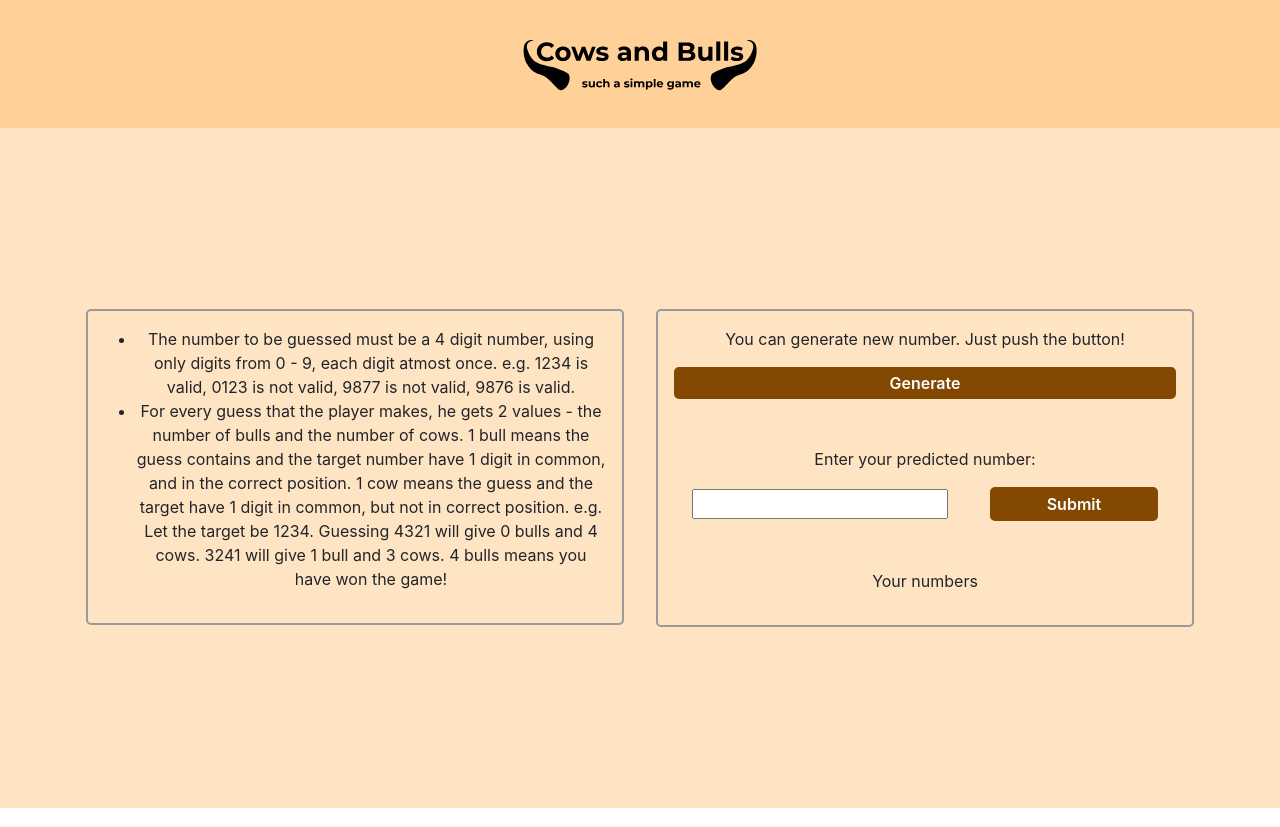
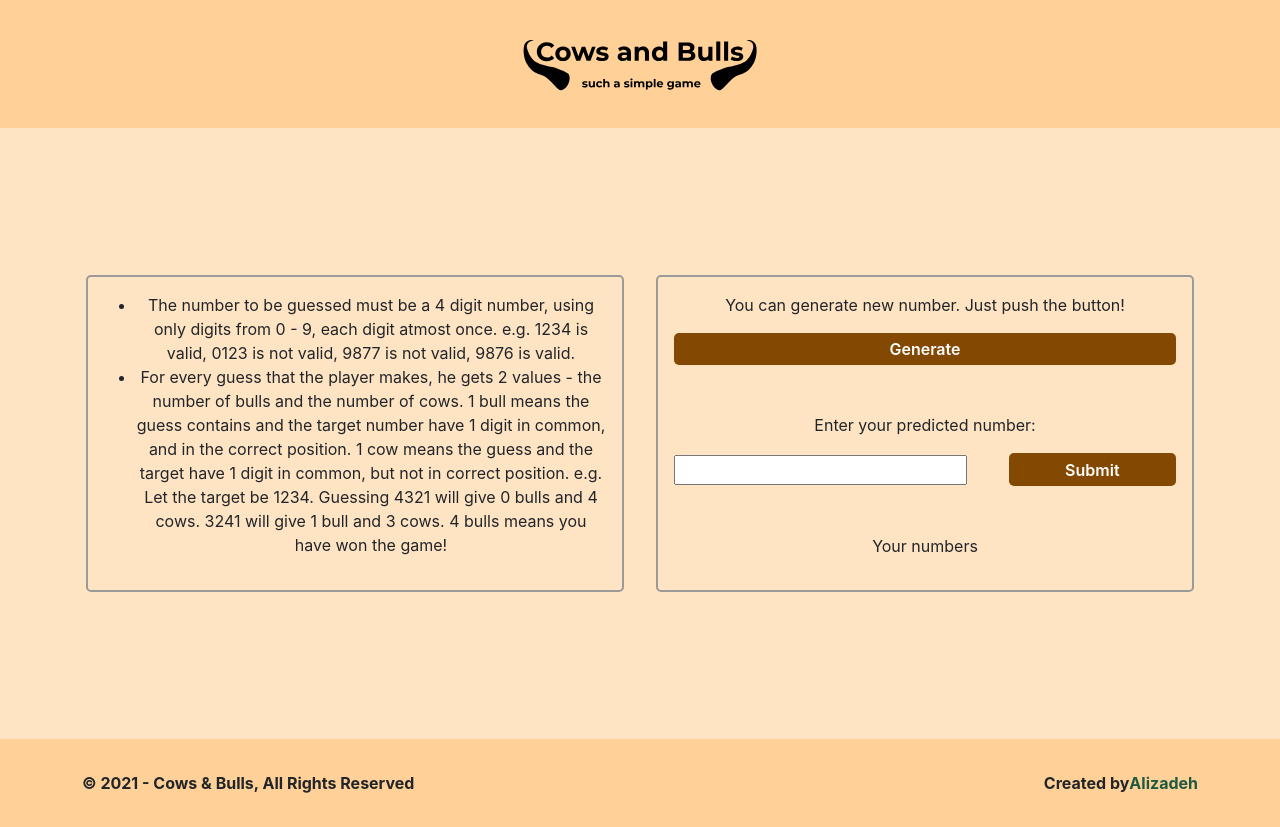
Before and after one commit to futures1mple/cowsbulls, a React (Create React App) app: page / in a window 1280 px wide. Built offline with nearby package versions, Linux system fonts and the light colour scheme.

Commit message:
fixes with form

```diff
--- a/src/components/Footer/Footer.css
+++ b/src/components/Footer/Footer.css
@@ -0,0 +1,28 @@
+.Footer {
+    background-color: rgb(255, 208, 151);
+    padding: 2rem 0;
+}
+
+.allRights {
+    font-weight: bold;
+    width: 100%;
+    display: flex;
+    justify-content: flex-start;
+}
+
+.createdBy {
+    font-weight: bold;
+    width: 100%;
+    display: flex;
+    justify-content: flex-end;
+}
+
+.companyName {
+    text-decoration: none;
+    color: #1d5a40;
+    transition: ease-in-out .3s;
+}
+
+.companyName:hover {
+    color: #277452;
+}
--- a/src/components/Footer/Footer.tsx
+++ b/src/components/Footer/Footer.tsx
@@ -1,4 +1,5 @@
 import React from 'react'
+import { Col, Container, Row } from 'reactstrap'
 import './Footer.css'
 
 interface FooterProps {
@@ -7,7 +8,20 @@
 const Footer: React.FC<FooterProps> = () => {
     return (
         <div className="Footer">
-
+            <Container>
+                <Row>
+                    <Col xs='12' md='6'>
+                        <div className="allRights">
+                            © {new Date().getFullYear()} - Cows & Bulls, All Rights Reserved
+                        </div>
+                    </Col>
+                    <Col xs='12' md='6'>
+                        <div className="createdBy">
+                            Created by<a className='companyName' href='#'>Alizadeh</a>
+                        </div>
+                    </Col>
+                </Row>
+            </Container>
         </div>
     );
 }
--- a/src/components/Game/Game.css
+++ b/src/components/Game/Game.css
@@ -3,8 +3,7 @@
     display: flex;
     justify-content: center;
     align-items: center;
-    padding: 4rem;
-    min-height: 85vh;
+    min-height: 76.4vh;
 }
 
 .Game .game-board {
@@ -13,6 +12,13 @@
     padding: 1rem;
     display: flex;
     justify-content: space-between;
+}
+
+.win-banner {
+    display: flex;
+    flex-direction: column;
+    justify-content: center;
+    align-items: center;
 }
 
 
--- a/src/components/Game/Game.tsx
+++ b/src/components/Game/Game.tsx
@@ -4,6 +4,8 @@
 interface GameProps {}
 
 let ourNumber = 0;
+
+
 var fullNumber = [];
 var digit1 = Math.floor(Math.random() * 10);
 while(digit1 === 0) {
@@ -23,6 +25,7 @@
 }
 fullNumber.push(digit1, digit2, digit3, digit4);
 ourNumber = parseInt(fullNumber.join(""));
+
 
 const Game: React.FC<GameProps> = () => {
     const [ userNumber , setUserNumber ] = useState("");
@@ -85,8 +88,8 @@
         <div className="Game">
             <div className="container d-flex flex-wrap">
                 <div className="row">
-                    <div className="col-12 col-md-6 p-3">
-                        <div id="game-board" className="game-board rules-container">
+                    <div className="col-12 col-md-6 p-3" style={{height: 'inherit'}}>
+                        <div id="game-board" className="game-board rules-container h-100">
                             <ul>
                                 <li>The number to be guessed must be a 4 digit number, using only digits from 0 - 9, each digit atmost once. e.g. 1234 is valid, 0123 is not valid, 9877 is not valid, 9876 is valid.</li>
                                 <li>For every guess that the player makes, he gets 2 values - the number of bulls and the number of cows. 1 bull means the guess contains and the target number have 1 digit in common, and in the correct position. 1 cow means the guess and the target have 1 digit in common, but not in correct position. e.g. Let the target be 1234. Guessing 4321 will give 0 bulls and 4 cows. 3241 will give 1 bull and 3 cows. 4 bulls means you have won the game!</li>
@@ -114,21 +117,24 @@
                             </div>
                             <div className="col-12">Enter your predicted number:</div>
                             <div className="mt-3 justify-content-between col-12">
+                                <form onSubmit={(e) => {
+                                            numberCheck();
+
+                                        }}>
                                     <input
-                                    type="number col-7"
+                                        type="number"
                                         onChange={(e) => {
                                             setUserNumber(e.target.value);
                                         }}
-                                    className="user-input-field"
+                                        className="user-input-field col-7"
                                         />
                                     <button
+                                        type='submit'
                                         className="user-button offset-1 col-4"
-                                    onClick={(e) => {
-                                        numberCheck();
-                                    }}
                                         >
                                         Submit
                                     </button>
+                                </form>
                             </div>
                             <div className="col-6 offset-3 align-items-center mt-5">
                                 <div className="col-12 text-center">Your numbers</div>
@@ -143,8 +149,7 @@
                         </div>
                     </div>
 
-                </div>
-                <div id='win-banner' className="win-banner d-none">
+                    <div id='win-banner' className="win-banner d-none col-12 col-md-6">
                         <div className="win-text" style={{ fontSize: "3rem" }}>
                             You win!
                             <div className="pace">You did it in {pace} steps</div>
@@ -163,6 +168,7 @@
                     </div>
                 </div>
             </div>
+        </div>
     );
 };
 
--- a/src/components/Header/Header.tsx
+++ b/src/components/Header/Header.tsx
@@ -10,7 +10,7 @@
             <div className="container p-4">
                 <div className="row">
                     <div className="col-12 col-md-6 offset-md-3 logo">
-                        <Logo style={{width:'20rem', height:'5rem'}}/>
+                        <Logo style={{width:'100%', height:'5rem'}}/>
                     </div>
                 </div>
             </div>
```
Lines whose indentation alone changed are shown as unchanged.
